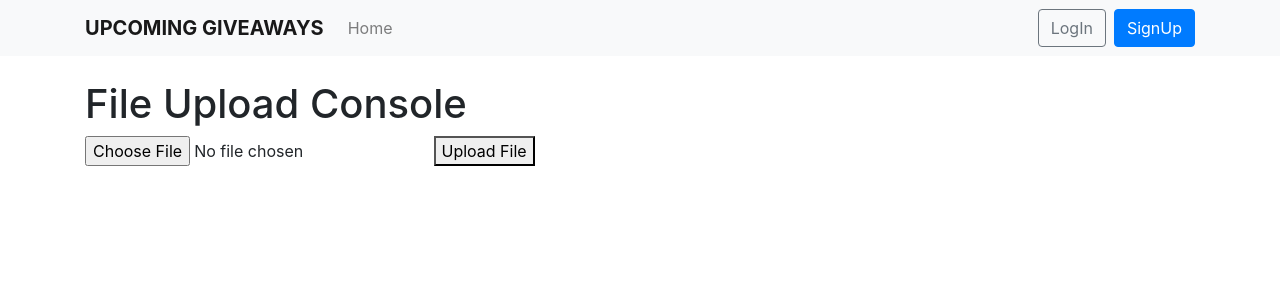
After one commit to pdjani91/Upcoming-Giveaways, a Django app: page /upload/ in a window 1280 px wide. The commit adds this page. Shown: the top 300 px of the page. Run offline with Django 3.2, Linux system fonts and the light colour scheme; some libraries are stand-ins or nearby versions.

Commit message:
Task : 1-File upload and file path display on web page and files has been save in media foleder.

```diff
--- a/upcoming_giveaways/core/views.py
+++ b/upcoming_giveaways/core/views.py
@@ -4,6 +4,7 @@ from django.contrib.auth.forms import UserCreationForm
 from django.contrib.auth.decorators import login_required
 from django.views.generic import TemplateView
 from django.contrib.auth.mixins import LoginRequiredMixin
+from django.core.files.storage import FileSystemStorage
 
 def home(request):
 	count = User.objects.count()
@@ -25,3 +26,12 @@ def secret_page(request):
 
 class SecretPage(LoginRequiredMixin, TemplateView):
 	template_name = 'secret_page.html'
+
+def upload(request):
+	context = {}
+	if request.method == 'POST':
+		uploaded_file = request.FILES['document']
+		fs = FileSystemStorage()
+		name = fs.save(uploaded_file.name, uploaded_file)
+		context['url'] = fs.url(name)
+	return render(request, 'upload.html',context)
--- a/upcoming_giveaways/settings.py
+++ b/upcoming_giveaways/settings.py
@@ -9,7 +9,7 @@ https://docs.djangoproject.com/en/3.1/topics/settings/
 For the full list of settings and their values, see
 https://docs.djangoproject.com/en/3.1/ref/settings/
 """
-
+import os
 from pathlib import Path
 
 # Build paths inside the project like this: BASE_DIR / 'subdir'.
@@ -129,3 +129,7 @@ LOGIN_REDIRECT_URL = 'home'
 LOGOUT_REDIRECT_URL = 'home'
 
 EMAIL_BACKEND = 'django.core.mail.backends.console.EmailBackend'
+
+MEDIA_ROOT = os.path.join(BASE_DIR,'media')
+
+MEDIA_URL = '/media/'
--- a/upcoming_giveaways/templates/base.html
+++ b/upcoming_giveaways/templates/base.html
@@ -47,6 +47,9 @@
 		      <li class="nav-item">
 		        <a class="nav-link" href="{% url 'secret2' %}">Secret Page 2</a>
 		      </li>
+		      <li class="nav-item">
+		        <a class="nav-link" href="{% url 'upload' %}">Upload</a>
+		      </li>
 	      {% endif %}
 
 
@@ -59,9 +62,11 @@
 		          {{user.username}}
 		        </a>
 		        <div class="dropdown-menu dropdown-menu-right" aria-labelledby="navbarDropdown">
-		          <a class="dropdown-item" href="{% url 'password_change' %}">Change Password</a>
-		          <div class="dropdown-divider"></div>
-		          <a class="dropdown-item" href="{% url 'logout' %}">Logout</a>
+		        	<a class="dropdown-item">Total User : {{ count }} </a>
+		        <div class="dropdown-divider"></div>
+		          	<a class="dropdown-item" href="{% url 'password_change' %}">Change Password</a>
+		        <div class="dropdown-divider"></div>
+		          	<a class="dropdown-item" href="{% url 'logout' %}">Logout</a>
 		        </div>
 		      </li>
 
--- a/upcoming_giveaways/templates/home.html
+++ b/upcoming_giveaways/templates/home.html
@@ -2,5 +2,4 @@
 {% block title %}Home Page{% endblock %}
 {% block content %}
 	<h2>Welcome To Upcoming Giveaways,{% if user.is_authenticated %}{{ user.username}}{% else %}Visitor.{% endif %}</h2>
-	<p><strong>Total User Registered :</strong> {{ count }}</p>
 {% endblock %}
--- /dev/null
+++ b/upcoming_giveaways/templates/upload.html
@@ -0,0 +1,13 @@
+{% extends 'base.html' %}
+{% block content %}
+<h1>File Upload Console</h1>
+
+<form method="post" enctype="multipart/form-data">
+	{% csrf_token %}
+	<input type="file" name="document" required>
+	<button type="submit">Upload File</button>
+</form>
+	{% if url %}
+		<p>Uploaded File Path :<a href="{{ url }}">{{ url }}</a> </p>
+	{% endif %}
+{% endblock %}
--- a/upcoming_giveaways/urls.py
+++ b/upcoming_giveaways/urls.py
@@ -1,12 +1,18 @@
 from django.contrib import admin
 from django.urls import path,include
 from upcoming_giveaways.core import views
+from django.conf import settings
+from django.conf.urls.static import static
 
 urlpatterns = [
 	path('',views.home, name='home'),
 	path('signup/',views.signup, name='signup'),
 	path('secret/',views.secret_page,name='secret'),
 	path('secret2/', views.SecretPage.as_view(),name='secret2'),
+	path('upload/', views.upload, name='upload'),
 	path('accounts/',include('django.contrib.auth.urls')),
     path('admin/', admin.site.urls),
 ]
+
+if settings.DEBUG:
+    urlpatterns += static(settings.MEDIA_URL, document_root=settings.MEDIA_ROOT)
```
Also changed, not shown: db.sqlite3.
